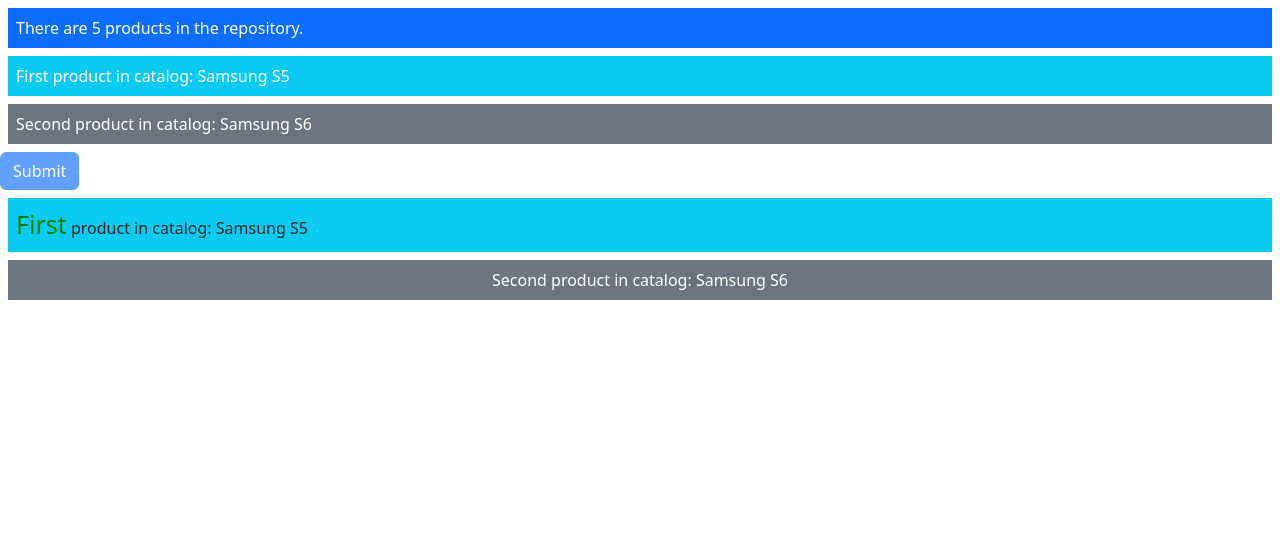
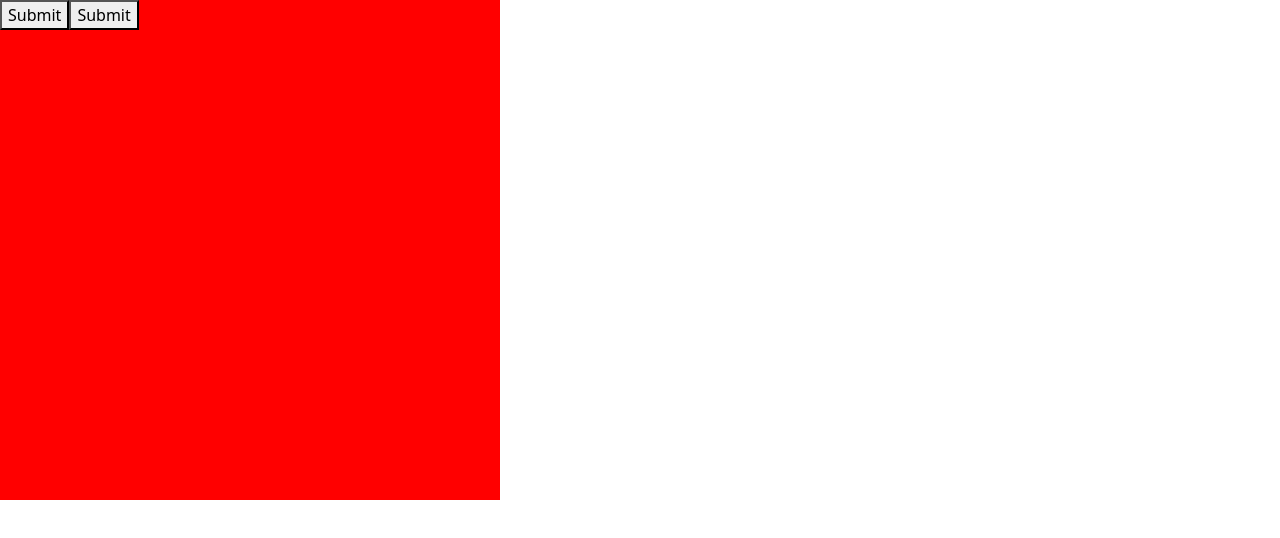
Before and after one commit to fatihdelice/learn-angular, an Angular app: page / in a window 1280 px wide. Shown: the top 538 px of the page. Built offline with nearby package versions, Linux system fonts and the light colour scheme.

Commit message:
Event Binding added

```diff
--- a/src/app/product.component.html
+++ b/src/app/product.component.html
@@ -1,6 +1,6 @@
-<div class="bg-primary text-white m-2 p-2">
+<!-- <div class="bg-primary text-white m-2 p-2">
     There are {{model.getProducts().length}} products in the repository.
-</div>
+</div> -->
 
 <!-- <div>
     <h2>{{product.name}}</h2>
@@ -10,7 +10,7 @@
     <img [src]="'assets/img/' + product.imageUrl">
 </div> -->
 
-<div [class]="getClasses(1)">
+<!-- <div [class]="getClasses(1)">
     First product in catalog: {{model.getProductById(1)!.name}}
 </div>
 <div [class]="getClasses(2)">
@@ -24,4 +24,10 @@
 </div>
 <div class="m-2 p-2" [ngClass]="getClassMap(2)">
     <span>Second</span> product in catalog: {{model.getProductById(2)!.name}}
+</div> -->
+
+
+<div (click)="onDivClicked()" style="width: 500px; height:500px; background: red;">
+    <button name="btn1" (click)="onSubmit($event)">Submit</button>
+    <button name="btn2" (click)="onSubmit($event)">Submit</button>
 </div>
--- a/src/app/product.component.ts
+++ b/src/app/product.component.ts
@@ -54,4 +54,14 @@
         }
     }
 
+
+    onSubmit($event: Event){
+        $event?.stopPropagation();
+        console.log("Form submitted");
+        console.log($event);
+    }
+
+    onDivClicked(){
+        console.log("Div clicked");
+    }
 }
```
Also changed, not shown: 1 other file (tests, documents, lock files or other folders).
